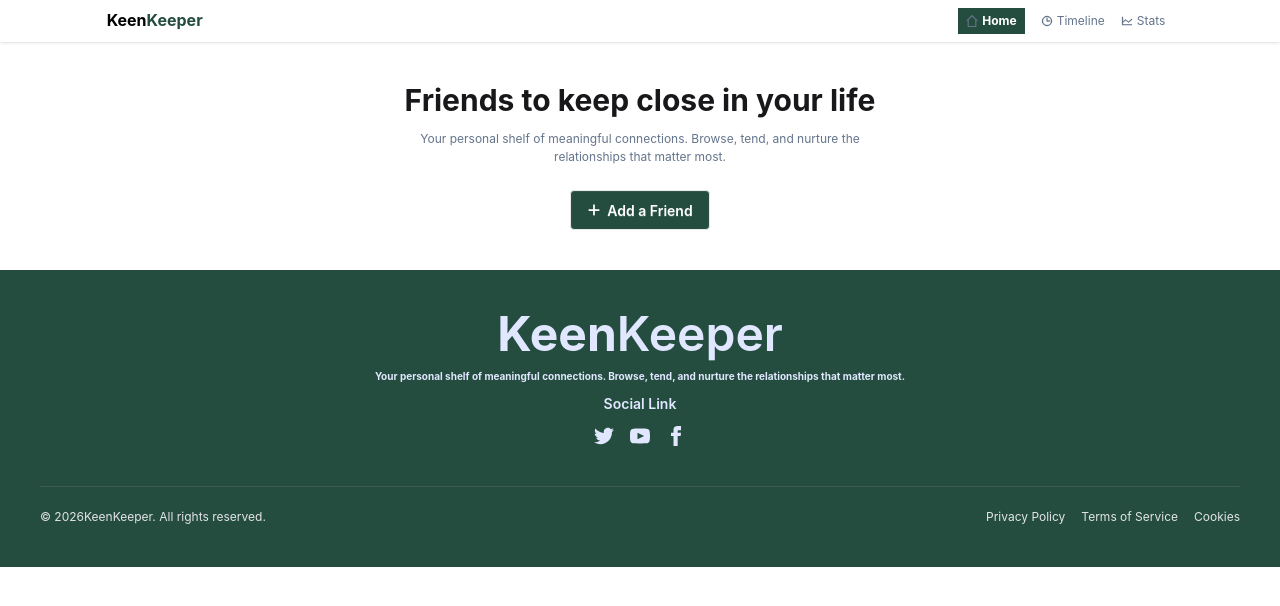
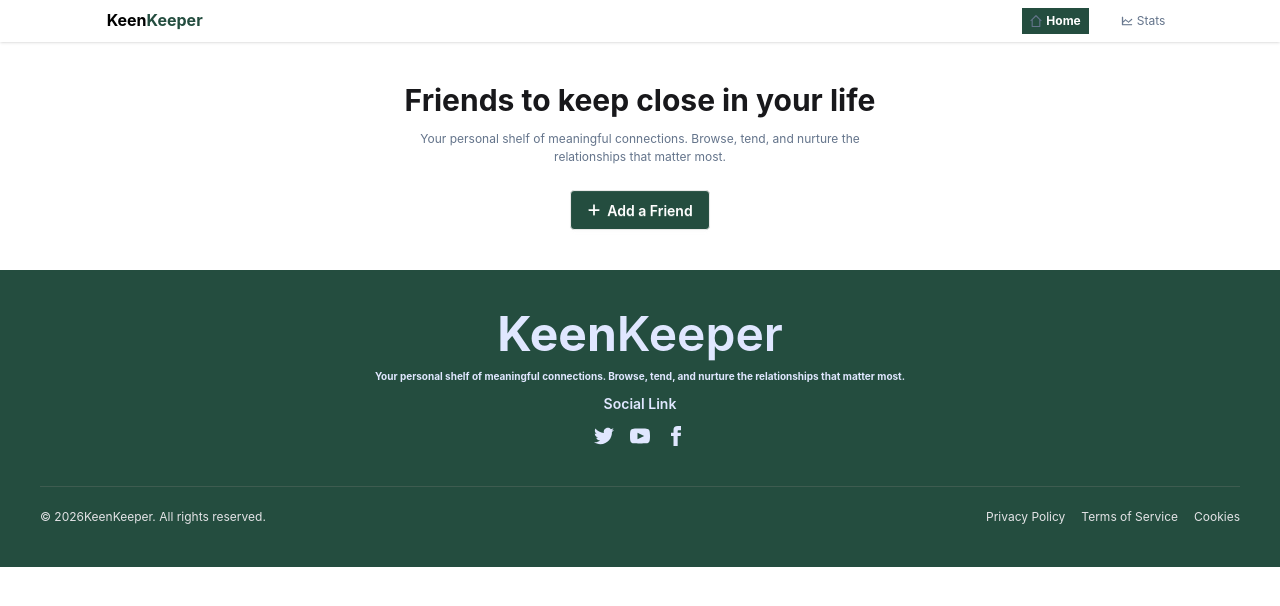
Before and after one commit to samsunnaharsrity/Assignment-7, a React (Vite) app: page / in a window 1280 px wide. Shown: the top 606 px of the page. Built offline with nearby package versions, Linux system fonts and the light colour scheme.

Commit message:
navbar is done

```diff
--- a/src/components/shared/navbar.jsx
+++ b/src/components/shared/navbar.jsx
@@ -25,14 +25,7 @@ const Navbar = () => {
                     </button>
 
                     <button className='px-2 py-2'>
-                        <NavLink to={"/timeLine"}
-                        className={({isActive})=>`
-                        flex items-center gap-1
-                        ${isActive? 'bg-[#244d3f] text-white px-2 py-1 font-bold' : ''}
-                        `}
-                        >
-                        <img className='w-[12px] h-[12px]' src={clickImg} alt="clickImg" />
-                        Timeline</NavLink>
+
                     </button>
 
                     <button className='px-2 py-2'>
```
